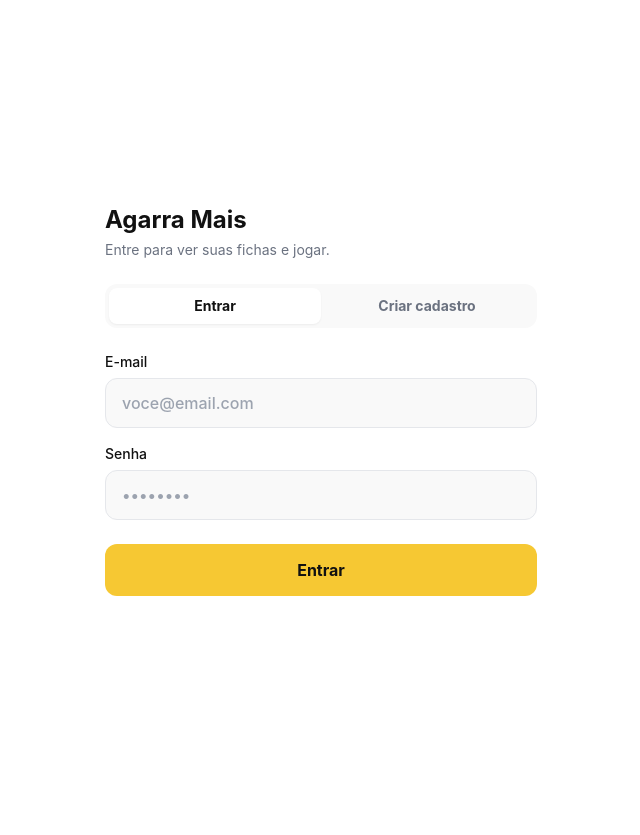
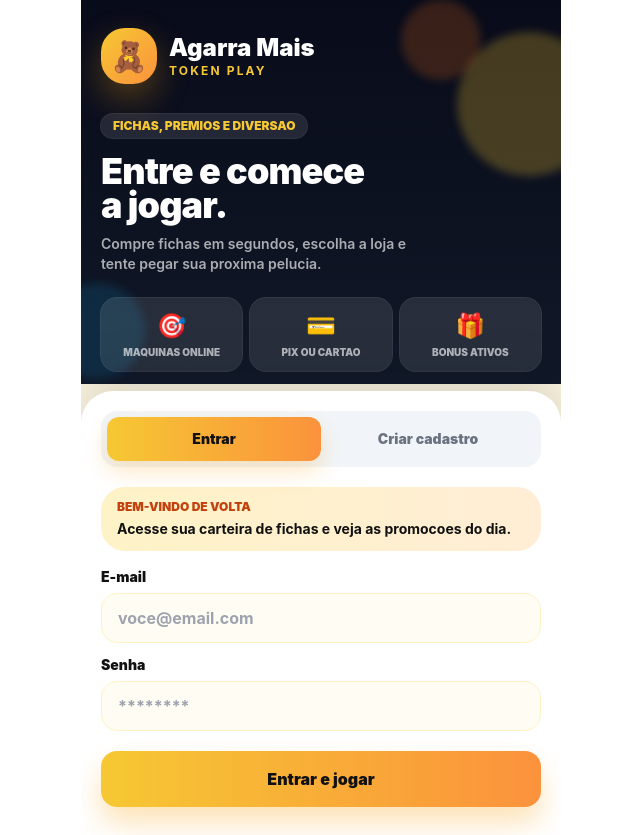
Before and after one commit to MachinePay/AgarramaisTokenPlayFrontend, a React (Vite) app: page /entrar in a window 1280 px wide. Shown: the whole page, without its empty margins (319-959 px from the left). Before the commit the page ends 800 px from the top, so only its background shows below. Built offline with nearby package versions, Linux system fonts and the light colour scheme; no server answers.

Commit message:
tela de login e cadastro

```diff
--- a/src/pages/EntrarPage.tsx
+++ b/src/pages/EntrarPage.tsx
@@ -46,21 +46,53 @@ export function EntrarPage() {
   }
 
   return (
-    <div className="app-viewport flex flex-col justify-center px-6">
-      <h1 className="mb-1 text-2xl font-bold text-brand-black">Agarra Mais</h1>
-      <p className="mb-6 text-sm text-gray-500">
-        {isRegisterMode ? "Crie sua conta para comprar fichas e jogar." : "Entre para ver suas fichas e jogar."}
+    <div className="app-viewport min-h-dvh overflow-hidden bg-[linear-gradient(180deg,#080b1a_0%,#111827_46%,#fff7df_46%,#ffffff_100%)]">
+      <section className="relative px-5 pb-8 pt-7 text-white">
+        <span aria-hidden className="absolute -right-10 top-8 h-36 w-36 rounded-full bg-brand-yellow/25 blur-sm" />
+        <span aria-hidden className="absolute right-20 top-0 h-20 w-20 rounded-full bg-orange-500/20 blur-sm" />
+        <span aria-hidden className="absolute -left-8 bottom-6 h-24 w-24 rounded-full bg-sky-500/15 blur-sm" />
+
+        <div className="relative flex items-center gap-3">
+          <div className="flex h-14 w-14 items-center justify-center rounded-3xl bg-gradient-to-br from-brand-yellow to-orange-400 text-3xl shadow-[0_14px_34px_rgba(245,158,11,0.32)]">
+            🧸
+          </div>
+          <div>
+            <p className="text-2xl font-black leading-tight">Agarra Mais</p>
+            <p className="text-xs font-bold uppercase tracking-[0.18em] text-brand-yellow">Token Play</p>
+          </div>
+        </div>
+
+        <div className="relative mt-7">
+          <div className="inline-flex rounded-full bg-white/10 px-3 py-1 text-xs font-black uppercase text-brand-yellow ring-1 ring-white/15">
+            Fichas, premios e diversao
+          </div>
+          <h1 className="mt-4 max-w-[11ch] text-4xl font-black leading-[0.95] tracking-tight">
+            Entre e comece a jogar.
+          </h1>
+          <p className="mt-3 max-w-xs text-sm font-semibold text-white/65">
+            Compre fichas em segundos, escolha a loja e tente pegar sua proxima pelucia.
           </p>
+        </div>
 
-      <div className="mb-6 grid grid-cols-2 rounded-xl bg-surface-soft p-1">
+        <div className="relative mt-6 grid grid-cols-3 gap-2">
+          <LoginBenefit icon="🎯" label="Maquinas online" />
+          <LoginBenefit icon="💳" label="Pix ou cartao" />
+          <LoginBenefit icon="🎁" label="Bonus ativos" />
+        </div>
+      </section>
+
+      <section className="relative -mt-3 rounded-t-[2rem] bg-white px-5 pb-7 pt-5 shadow-[0_-18px_48px_rgba(15,23,42,0.16)]">
+        <div className="mb-5 grid grid-cols-2 rounded-2xl bg-slate-100 p-1.5">
           <button
             type="button"
             onClick={() => {
               setMode("login");
               setError(null);
             }}
-          className={`rounded-lg py-2 text-sm font-bold transition ${
-            !isRegisterMode ? "bg-white text-brand-black shadow-sm" : "text-gray-500"
+            className={`rounded-xl py-3 text-sm font-black transition-all active:scale-[0.98] ${
+              !isRegisterMode
+                ? "bg-gradient-to-r from-brand-yellow to-orange-400 text-brand-black shadow-[0_10px_22px_rgba(245,158,11,0.24)]"
+                : "text-gray-500"
             }`}
           >
             Entrar
@@ -71,45 +103,56 @@ export function EntrarPage() {
               setMode("register");
               setError(null);
             }}
-          className={`rounded-lg py-2 text-sm font-bold transition ${
-            isRegisterMode ? "bg-white text-brand-black shadow-sm" : "text-gray-500"
+            className={`rounded-xl py-3 text-sm font-black transition-all active:scale-[0.98] ${
+              isRegisterMode
+                ? "bg-gradient-to-r from-brand-yellow to-orange-400 text-brand-black shadow-[0_10px_22px_rgba(245,158,11,0.24)]"
+                : "text-gray-500"
             }`}
           >
             Criar cadastro
           </button>
         </div>
 
-      <form onSubmit={handleSubmit} className="flex flex-col gap-4">
+        <div className="mb-4 rounded-3xl bg-gradient-to-r from-amber-100 to-orange-100 px-4 py-3">
+          <p className="text-xs font-black uppercase text-orange-700">
+            {isRegisterMode ? "Novo jogador" : "Bem-vindo de volta"}
+          </p>
+          <p className="mt-1 text-sm font-bold text-brand-black">
+            {isRegisterMode
+              ? "Crie sua conta para guardar fichas, nivel e historico de jogadas."
+              : "Acesse sua carteira de fichas e veja as promocoes do dia."}
+          </p>
+        </div>
+
+        <form onSubmit={handleSubmit} className="flex flex-col gap-3">
           {isRegisterMode && (
-          <label className="flex flex-col gap-1.5 text-sm font-medium text-brand-black">
-            Nome
+            <LoginField label="Nome">
               <input
                 type="text"
                 required
                 minLength={2}
                 value={name}
                 onChange={(event) => setName(event.target.value)}
-              className="rounded-xl border border-gray-200 bg-surface-soft px-4 py-3 text-base outline-none focus:border-brand-yellow"
+                className={inputClass}
                 placeholder="Seu nome"
               />
-          </label>
+            </LoginField>
           )}
 
-        <label className="flex flex-col gap-1.5 text-sm font-medium text-brand-black">
-          E-mail
+          <LoginField label="E-mail">
             <input
               type="email"
               required
               value={email}
               onChange={(event) => setEmail(event.target.value)}
-            className="rounded-xl border border-gray-200 bg-surface-soft px-4 py-3 text-base outline-none focus:border-brand-yellow"
+              className={inputClass}
               placeholder="voce@email.com"
             />
-        </label>
+          </LoginField>
 
           {isRegisterMode && (
-          <label className="flex flex-col gap-1.5 text-sm font-medium text-brand-black">
-            CPF
+            <div className="grid grid-cols-2 gap-3">
+              <LoginField label="CPF">
                 <input
                   type="text"
                   required
@@ -118,15 +161,12 @@ export function EntrarPage() {
                   inputMode="numeric"
                   value={cpf}
                   onChange={(event) => setCpf(event.target.value)}
-              className="rounded-xl border border-gray-200 bg-surface-soft px-4 py-3 text-base outline-none focus:border-brand-yellow"
+                  className={inputClass}
                   placeholder="000.000.000-00"
                 />
-          </label>
-        )}
+              </LoginField>
 
-        {isRegisterMode && (
-          <label className="flex flex-col gap-1.5 text-sm font-medium text-brand-black">
-            Telefone
+              <LoginField label="Telefone">
                 <input
                   type="tel"
                   required
@@ -135,34 +175,60 @@ export function EntrarPage() {
                   inputMode="tel"
                   value={phone}
                   onChange={(event) => setPhone(event.target.value)}
-              className="rounded-xl border border-gray-200 bg-surface-soft px-4 py-3 text-base outline-none focus:border-brand-yellow"
+                  className={inputClass}
                   placeholder="(11) 99999-9999"
                 />
-          </label>
+              </LoginField>
+            </div>
           )}
 
-        <label className="flex flex-col gap-1.5 text-sm font-medium text-brand-black">
-          Senha
+          <LoginField label="Senha">
             <input
               type="password"
               required
               value={password}
               onChange={(event) => setPassword(event.target.value)}
-            className="rounded-xl border border-gray-200 bg-surface-soft px-4 py-3 text-base outline-none focus:border-brand-yellow"
-            placeholder="••••••••"
+              className={inputClass}
+              placeholder="********"
             />
-        </label>
+          </LoginField>
 
-        {error && <p className="text-sm font-medium text-red-600">{error}</p>}
+          {error && (
+            <p className="rounded-2xl bg-red-50 px-4 py-3 text-sm font-bold text-red-600">
+              {error}
+            </p>
+          )}
 
           <button
             type="submit"
             disabled={loading}
-          className="mt-2 rounded-xl bg-brand-yellow py-3.5 text-base font-bold text-brand-black transition-opacity disabled:opacity-60"
+            className="home-cta mt-2 rounded-2xl bg-gradient-to-r from-brand-yellow to-orange-400 py-4 text-base font-black text-brand-black shadow-[0_16px_28px_rgba(245,158,11,0.28)] transition active:scale-[0.98] disabled:opacity-60"
           >
-          {loading ? (isRegisterMode ? "Criando..." : "Entrando...") : isRegisterMode ? "Criar cadastro" : "Entrar"}
+            {loading ? (isRegisterMode ? "Criando..." : "Entrando...") : isRegisterMode ? "Criar cadastro" : "Entrar e jogar"}
           </button>
         </form>
+      </section>
     </div>
   );
 }
+
+const inputClass =
+  "h-13 w-full rounded-2xl border border-amber-100 bg-amber-50/60 px-4 py-3 text-base font-bold text-brand-black outline-none transition placeholder:text-gray-400 focus:border-brand-yellow focus:bg-white focus:ring-2 focus:ring-brand-yellow/25";
+
+function LoginField({ label, children }: { label: string; children: React.ReactNode }) {
+  return (
+    <label className="flex flex-col gap-1.5 text-sm font-black text-brand-black">
+      {label}
+      {children}
+    </label>
+  );
+}
+
+function LoginBenefit({ icon, label }: { icon: string; label: string }) {
+  return (
+    <div className="rounded-2xl bg-white/10 px-2 py-3 text-center ring-1 ring-white/15">
+      <p className="text-2xl">{icon}</p>
+      <p className="mt-1 text-[10px] font-black uppercase leading-tight text-white/65">{label}</p>
+    </div>
+  );
+}
```
Lines whose indentation alone changed are shown as unchanged.
